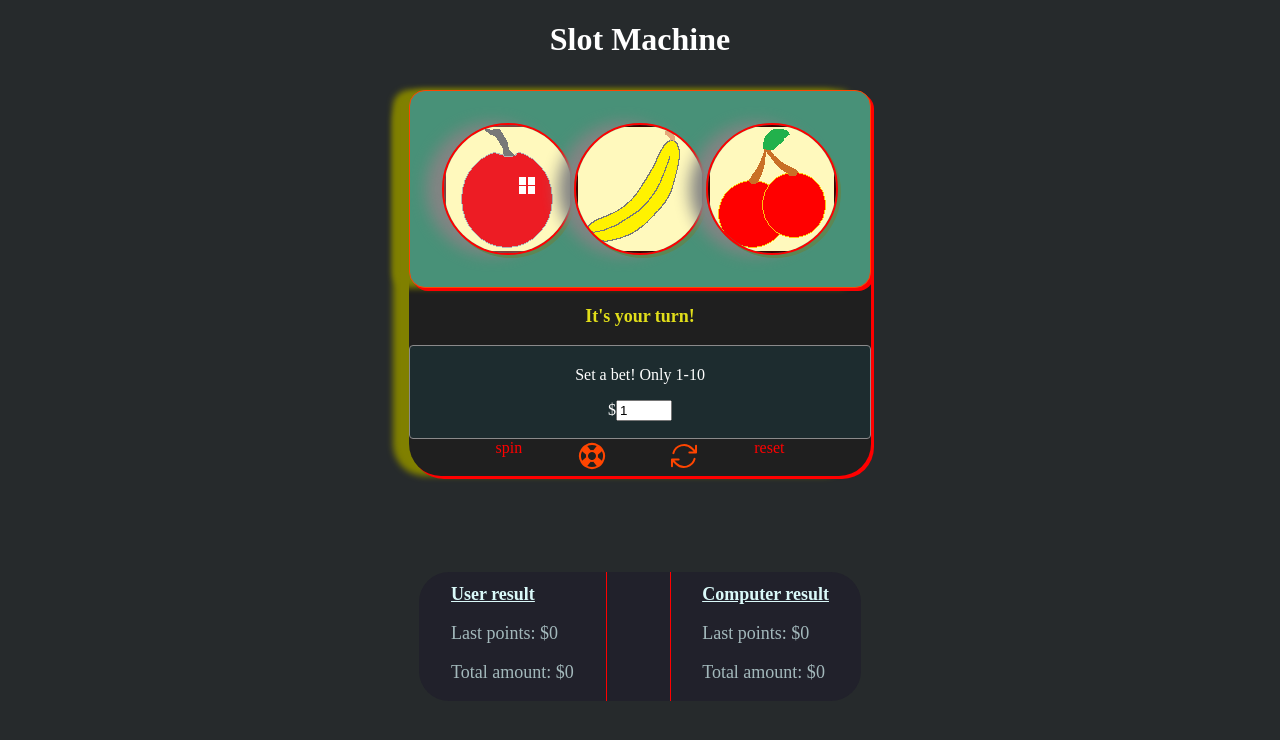
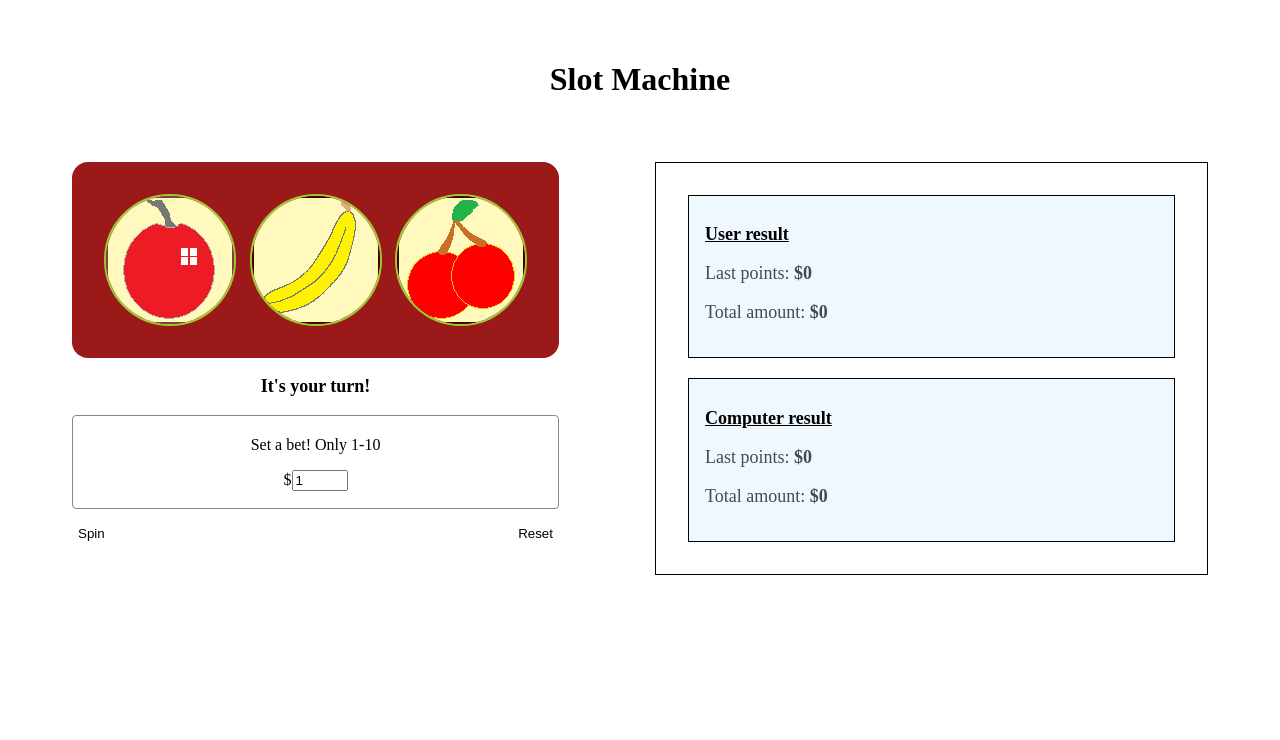
Before and after one commit to Okashe/slotmachine, a React (Create React App) app: page / in a window 1280 px wide. Shown: the top 740 px of the page. Built offline with nearby package versions, Linux system fonts and the light colour scheme.

Commit message:
update ui

```diff
--- a/package.json
+++ b/package.json
@@ -10,6 +10,7 @@
     "react": "^18.2.0",
     "react-dom": "^18.2.0",
     "react-scripts": "5.0.1",
+    "slotmachine": "file:",
     "web-vitals": "^2.1.4"
   },
   "scripts": {
--- a/src/App.js
+++ b/src/App.js
@@ -4,14 +4,10 @@ function App() {
   return (
     <div className="app">
       <header className="">
-
         <h1 className='title'>
            Slot Machine
         </h1>
-
       </header>
-
-
      <ImageView/>
     </div>
   );
--- a/src/components/imageview.jsx
+++ b/src/components/imageview.jsx
@@ -1,132 +1,80 @@
-
-import { useEffect, useState } from "react"
-import { fruits } from "../data/fruits"
-import {LifebuoyIcon } from "@heroicons/react/24/solid"
-import {ArrowPathIcon } from "@heroicons/react/24/solid"
-import '../index.css'
-
-
-// const DisplayImages = (fruits)=>{
-
-//     const IMAGE1 = []
-//     const IMAGE2 = []
-//     const IMAGE3 = []
-
-//     const rand1 = Math.floor(Math.random() * fruits.length);
-//     const rand2 = Math.floor(Math.random() * fruits.length);
-//     const rand3 = Math.floor(Math.random() * fruits.length);
-
-//     // Push random fruits into each array
-//     for (let i = 0; i < fruits.length; i++) {
-//         IMAGE1.push(fruits[(rand1 + i) % fruits.length]);
-//         IMAGE2.push(fruits[(rand2 + i) % fruits.length]);
-//         IMAGE3.push(fruits[(rand3 + i) % fruits.length]);
-//     }
-
-
-//     // Return the arrays of random fruits
-//     return [IMAGE1, IMAGE2, IMAGE3];
-// }
-// const randomFruitArrays = DisplayImages(fruits);
-// const [IMAGE1, IMAGE2, IMAGE3] = randomFruitArrays
-
-// const getRandomElement =(array)=>{
-//     const randomIndex = Math.floor(Math.random()* array.length)
-//     return array[randomIndex]
-// }
-// const randomImg1 = getRandomElement(IMAGE1)
-// const randomImg2 = getRandomElement(IMAGE2)
-// const randomImg3 = getRandomElement(IMAGE3)
-
-
-
-
-
+import { useEffect, useState } from "react";
+import { fruits } from "../data/fruits";
+import "../index.css";
 
 export default function Example() {
-
-    // const [bet, setBet] = useState(2)
-    // const [amount, setAmount] = useState(0)
-    // const [total , setTotal]  = useState(0)
-    // const [randomImages, setRandomImages] = useState({
-    //     IMAGE1: IMAGE1,
-    //     IMAGE2: IMAGE2,
-    //     IMAGE3: IMAGE3
-    // });
-
-    // const generateRandomImages = () => {
-    //         const [IMAGE1, IMAGE2, IMAGE3] = DisplayImages(fruits)
-    //         setRandomImages({ IMAGE1, IMAGE2, IMAGE3 })
-
-    // }
-    // const onSpin = () => {
-    //     generateRandomImages()
-
-    // }
-
-    // // Effect to calculate result when random images change
-    // useEffect(() => {
-    //     const getResult = () => {
-    //         let amountWon = 0;
-
-    //         // Check if specific images match
-    //         if (randomImages[0] === randomImages[1] && randomImages[1] === randomImages[2]) {
-    //             amountWon = bet * 3; // Win triple the bet amount
-    //         } else if (randomImages[0] === randomImages[1] || randomImages[0] === randomImages[2] || randomImages[1] === randomImages[2]) {
-    //             amountWon = bet * 2; // Win double the bet amount
-    //         }
-
-    //         setAmount(amountWon);
-    //         setTotal(prevTotal => prevTotal + amountWon);
-    //     };
-
-    //     getResult();
-    // }, [randomImages]);
-
   const images = fruits; // Assuming fruits is an array of image URLs
 
   const [bet, setBet] = useState(parseFloat(localStorage.getItem("bet")) || 1);
-    const [amountWon, setAmountWon] = useState(parseFloat(localStorage.getItem("amountWon"))||0);
-    const [totalWon, setTotalWon] = useState(parseFloat(localStorage.getItem("totalWon"))||0);
-    const [amountWonComputer, setAmountWonComputer] = useState(parseFloat(localStorage.getItem("amountWonComputer"))||0);
-    const [totalWonComputer, setTotalWonComputer] = useState(parseFloat(localStorage.getItem("totalWonComputer"))||0);
-    const [image1, setImage1] = useState(localStorage.getItem("image1")||images[0])
-    const [image2, setImage2] = useState(localStorage.getItem("image2")||images[1])
-    const [image3, setImage3] = useState(localStorage.getItem("image3")||images[2])
-    const [isSpinning, setIsSpinning] = useState('false');
-    const [info, setInfo] = useState('')
+  const [amountWon, setAmountWon] = useState(
+    parseFloat(localStorage.getItem("amountWon")) || 0
+  );
+  const [totalWon, setTotalWon] = useState(
+    parseFloat(localStorage.getItem("totalWon")) || 0
+  );
+  const [amountWonComputer, setAmountWonComputer] = useState(
+    parseFloat(localStorage.getItem("amountWonComputer")) || 0
+  );
+  const [totalWonComputer, setTotalWonComputer] = useState(
+    parseFloat(localStorage.getItem("totalWonComputer")) || 0
+  );
+
+  const [image1, setImage1] = useState(
+    localStorage.getItem("image1") || images[0]
+  );
+  const [image2, setImage2] = useState(
+    localStorage.getItem("image2") || images[1]
+  );
+  const [image3, setImage3] = useState(
+    localStorage.getItem("image3") || images[2]
+  );
+  const [isSpinning, setIsSpinning] = useState("false");
+  const [info, setInfo] = useState("");
   const [currentTurn, setCurrentTurn] = useState(() => {
-        const storedCurrentTurn = localStorage.getItem('currentTurn');
-        return storedCurrentTurn ? storedCurrentTurn : 'human';
+    const storedCurrentTurn = localStorage.getItem("currentTurn");
+    return storedCurrentTurn ? storedCurrentTurn : "human";
   });
   const [turnTeller, setTurnTeller] = useState(() => {
-      const storedTurnTeller = localStorage.getItem('turnTeller');
-      return storedTurnTeller ? storedTurnTeller : (currentTurn === 'human' ? "It's your turn!" : "It's computer's turn!");
+    const storedTurnTeller = localStorage.getItem("turnTeller");
+    return storedTurnTeller
+      ? storedTurnTeller
+      : currentTurn === "human"
+      ? "It's your turn!"
+      : "It's computer's turn!";
   });
-    const [winner , setWinner]=useState('')
-
+  const [winner, setWinner] = useState("");
 
   useEffect(() => {
     localStorage.setItem("bet", bet.toString());
-        localStorage.setItem("amountWon", amountWon.toString())
+    localStorage.setItem("amountWon", amountWon.toString());
     localStorage.setItem("totalWon", totalWon.toString());
-        localStorage.setItem("image1",image1)
-        localStorage.setItem("image2",image2)
-        localStorage.setItem("image3",image3)
-        localStorage.setItem('amountWonComputer', amountWonComputer.toString())
-        localStorage.setItem('totalWonComputer', totalWonComputer.toString())
-        localStorage.setItem('currentTurn', currentTurn)
-        localStorage.setItem('turnTeller',turnTeller)
-      }, [bet,amountWon, totalWon, image1, image2,image3,amountWonComputer,totalWonComputer,currentTurn,turnTeller]);
+    localStorage.setItem("image1", image1);
+    localStorage.setItem("image2", image2);
+    localStorage.setItem("image3", image3);
+    localStorage.setItem("amountWonComputer", amountWonComputer.toString());
+    localStorage.setItem("totalWonComputer", totalWonComputer.toString());
+    localStorage.setItem("currentTurn", currentTurn);
+    localStorage.setItem("turnTeller", turnTeller);
+  }, [
+    bet,
+    amountWon,
+    totalWon,
+    image1,
+    image2,
+    image3,
+    amountWonComputer,
+    totalWonComputer,
+    currentTurn,
+    turnTeller,
+  ]);
 
   const spin = () => {
-        if(bet===0){
-           const message =  "You've to bet before you can spin!"
-           setInfo(message)
-        }else{
-            setInfo('')
+    if (bet === 0) {
+      const message = "You've to bet before you can spin!";
+      setInfo(message);
+    } else {
+      setInfo("");
       setIsSpinning(true);
-
 
       const randomIndex = () => Math.floor(Math.random() * images.length);
 
@@ -145,7 +93,7 @@ import '../index.css'
 
       let amountWon = 0;
 
-            if (image1=== image2 && image1 === image3) {
+      if (image1 === image2 && image1 === image3) {
         amountWon = 3 * bet;
       } else if (image1 === image2 || image1 === image3 || image2 === image3) {
         amountWon = 2 * bet;
@@ -154,53 +102,37 @@ import '../index.css'
       setAmountWon(amountWon);
       setTotalWon(totalWon + amountWon);
 
-            setCurrentTurn('computer')
+      setCurrentTurn("computer");
       // Stop spinning after a delay (adjust as needed)
       setTimeout(() => {
         setIsSpinning(false);
       }, 3000);
-            setTimeout(()=>{
-              setTurnTeller('It\'s computer\'s turn!')
-            },1000)
+      setTimeout(() => {
+        setTurnTeller("It's computer's turn!");
+      }, 1000);
     }
   };
 
-   const reset =()=>{
-    setBet(1)
-    setAmountWon(0)
-    setTotalWon(0)
-    setAmountWonComputer(0)
-    setTotalWonComputer(0)
-    setImage1(images[0])
-    setImage2(images[1])
-    setImage3(images[2])
-    setIsSpinning(false)
-    setInfo('')
-    setTurnTeller('You start the game. bet & Spin!')
-    setCurrentTurn('human')
-   }
+  const reset = () => {
+    setBet(1);
+    setAmountWon(0);
+    setTotalWon(0);
+    setAmountWonComputer(0);
+    setTotalWonComputer(0);
+    setImage1(images[0]);
+    setImage2(images[1]);
+    setImage3(images[2]);
+    setIsSpinning(false);
+    setInfo("");
+    setTurnTeller("You start the game. bet & Spin!");
+    setCurrentTurn("human");
+  };
 
   const computerTurn = () => {
-    // setCompTurn(true)
-    // Implement logic for the computer's turn here
-    // For example, make a random bet and simulate the spinning animation
-    // const maxBet = 10;
-    // // Generate a random bet amount for the computer
-    // const randomBet = Math.floor(Math.random()* maxBet)+ 1 // Assuming maxBet is the maximum bet amount
-
-    // Set the bet amount for the computer
-    // setBet(randomBet);
-
-    // Trigger spinning animation for the computer's turn
-
-
-    setInfo('')
+    setInfo("");
 
     // Simulate spinning animation for a certain duration
     setTimeout(() => {
-
-
-
       // Generate random images for the result of the spin
       const randomIndex = () => Math.floor(Math.random() * images.length);
       const index1 = randomIndex();
@@ -210,9 +142,9 @@ import '../index.css'
       const image2 = images[index2];
       const image3 = images[index3];
 
-        setTimeout(()=>{
+      setTimeout(() => {
         setIsSpinning(true);
-        },50)
+      }, 50);
 
       // Update the displayed images
       setImage1(image1);
@@ -227,113 +159,110 @@ import '../index.css'
         amountWonComputer = 2 * bet;
       }
 
-        setAmountWonComputer(amountWonComputer)
+      setAmountWonComputer(amountWonComputer);
       // Update total amount won for the computer's turn
       setTotalWonComputer(totalWonComputer + amountWonComputer);
 
       // After the computer's turn, switch back to human's turn
-        setCurrentTurn('human');
-
+      setCurrentTurn("human");
 
       // Stop spinning animation
       // setIsSpinning(false);
 
-
-
-        setTimeout(()=>{
+      setTimeout(() => {
         setIsSpinning(false);
-          setTurnTeller('It\'s your turn!')
-        },1000)
-
-
+        setTurnTeller("It's your turn!");
+      }, 1000);
     }, 3000); // Adjust the duration of the spinning animation as needed
-
   };
   useEffect(() => {
     // Check if it's the computer's turn
-    if (currentTurn === 'computer') {
+    if (currentTurn === "computer") {
       // Execute the computer's turn
       computerTurn();
+    }
+  }, [currentTurn]);
 
-    }
-} ,[currentTurn]);
+  useEffect(() => {
+    declareWinner();
+  });
 
-useEffect(()=>{
-   declareWinner()
-
-})
-
-const declareWinner =()=>{
-  let winInfo=''
-  if( totalWonComputer>=100&&totalWon<totalWonComputer){
-    winInfo='Computer Won!'
-    setTotalWonComputer(100)
-
-  }else if(totalWon >= 100 && totalWonComputer < totalWon){
-    winInfo='User won!'
-    setTotalWon(100)
-
-
+  const declareWinner = () => {
+    let winInfo = "";
+    if (totalWonComputer >= 100 && totalWon < totalWonComputer) {
+      winInfo = "Computer Won!";
+      setTotalWonComputer(100);
+    } else if (totalWon >= 100 && totalWonComputer < totalWon) {
+      winInfo = "User won!";
+      setTotalWon(100);
     }
 
-  setWinner(winInfo)
-  setTimeout(()=>{
-    setIsSpinning(false)
-  },5000)
-
-
-}
-
+    setWinner(winInfo);
+    setTimeout(() => {
+      setIsSpinning(false);
+    }, 5000);
+  };
 
   return (
     <div className="container">
       <div className="game">
         <div className="images">
-            {/* <img className="" src={getRandomElement(randomImages.IMAGE1)} alt="Random Image 1" />
-            <img src={getRandomElement(randomImages.IMAGE2)} alt="Random Image 2" />
-            <img src={getRandomElement(randomImages.IMAGE3)} alt="Random Image 3" /> */}
-            <img className={`imgOne ${isSpinning ? "spin" : ""}`} src={image1} alt="" />
-            <img className={`imageTwo ${isSpinning ? "spin" : ""}`} src={image2} alt="" />
-            <img className={`imageThree ${isSpinning ? "spin" : ""}`} src={image3} alt="" />
+          <img
+            className={`imgOne ${isSpinning ? "spin" : ""}`}
+            src={image1}
+            alt=""
+          />
+          <img
+            className={`imageTwo ${isSpinning ? "spin" : ""}`}
+            src={image2}
+            alt=""
+          />
+          <img
+            className={`imageThree ${isSpinning ? "spin" : ""}`}
+            src={image3}
+            alt=""
+          />
         </div>
         <div>
-         <p className="turn">{winner===''?turnTeller:'Game Over! Reset to replay'}</p>
+          <p className="turn">
+            {winner === "" ? turnTeller : "Game Over! Reset to replay"}
+          </p>
         </div>
 
         {/* Input for bet amount */}
         <div className="input">
           <p>Set a bet! Only 1-10</p>
-         $<input
-
+          $
+          <input
             type="number"
             max={10}
             min={1}
             value={bet}
             onChange={(e) => {
               const value = parseFloat(e.target.value);
-                  if (value !== 0&&value<=10) {
+              if (value !== 0 && value <= 10) {
                 setBet(value);
               }
             }}
-                readOnly={currentTurn === 'computer' || winner !== ''}
-                disabled={currentTurn==='computer'||winner!==''}
+            readOnly={currentTurn === "computer" || winner !== ""}
+            disabled={currentTurn === "computer" || winner !== ""}
           />
           <p className="info">{info}</p>
         </div>
 
-        <div className="btn-action">spin <button
-              className={`spin-button ${currentTurn === 'human'? 'active':''}`}
-              onClick={currentTurn === 'human' ? spin : null}
-              disabled={currentTurn === 'computer'||winner!==''}
+        <div className="btn-action">
+          <button
+            className={`spin-button ${currentTurn === "human" ? "active" : ""}`}
+            onClick={currentTurn === "human" ? spin : null}
+            disabled={currentTurn === "computer" || winner !== ""}
           >
-           <LifebuoyIcon color="orangered" className="spin-icon" />
+            Spin
           </button>
-
-            <button className="spin-button" onClick={reset} >
-                <ArrowPathIcon color="orangered" className="spin-icon"/>
-            </button>reset
+          <button className="spin-button" onClick={reset}>
+            Reset
+          </button>
+          {/* reset */}
         </div>
-
       </div>
 
       <div className="resultDisplay">
@@ -341,33 +270,30 @@ return (
           <div className="result-container">
             <h1>User result</h1>
             <p className="result">
-                      Last points:  ${amountWon}
+              Last points: <span className="result-points">${amountWon}</span>
             </p>
             <p className="result">
-                      Total amount:  ${totalWon}
+              Total amount: <span className="result-points">${totalWon}</span>
             </p>
+          </div>
 
+          <div className="declare">
+            <p className={winner !== "" && "win"}>{winner}</p>
           </div>
-              <div className="divline"></div>
-              <div className="declare">
-                 <p className={winner!==''&&'win'}>{winner}</p>
-              </div>
-              <div className="divline"></div>
 
           <div className="result-container">
             <h1>Computer result</h1>
             <p className="result">
-                      Last points:  ${amountWonComputer}
+              Last points:{" "}
+              <span className="result-points">${amountWonComputer}</span>
             </p>
             <p className="result">
-                      Total amount:  ${totalWonComputer}
+              Total amount:{" "}
+              <span className="result-points">${totalWonComputer}</span>
             </p>
-
           </div>
         </div>
-
-
       </div>
     </div>
-    )
+  );
 }
--- a/src/index.css
+++ b/src/index.css
@@ -11,9 +11,7 @@
   box-sizing: border-box;
 }
 body{
-   background-color: rgb(38, 42, 44);
-   color:white;
-
+  padding: 2rem;
 }
 .html{
   font-size: 1.125rem;
@@ -26,15 +24,12 @@ body{
   justify-content: space-between;
   gap: 20;
   border-radius: 1rem;
-  background-color: rgb(72, 145, 120);
+  background-color: rgb(156, 25, 25);
   padding: 2rem;
-  border: 1px solid orangered;
-  box-shadow: 3px 3px red, -1em 0 .4em olive;
 }
 .images img{
  border-radius: 50%;
- border: 2px solid red;
- box-shadow: 3px 3px rgb(93, 135, 84), -1em 0 1em rgb(132, 132, 132);
+ border: 2px solid yellowgreen;
 }
 
 .title{
@@ -43,76 +38,68 @@ body{
 }
 .container{
   display: flex;
-  flex-direction:column;
   justify-content: center;
-  align-items: center;
+  align-items: start;
+  flex-wrap: wrap;
   gap: 6rem;
-  margin-top: 0;
+  padding: 2rem;
 }
+
 .game{
-  background-color: rgb(31, 31, 31);
 border-radius: 2rem;
-margin-bottom: 0;
-box-shadow: 3px 3px red, -1em 0 .4em olive;
+flex:1;
 }
 
 .info{
-  color: red;
   font-size: .8rem;
 }
 .spin-button{
   border: none;
-  border-radius: 50%;
+  cursor: pointer;
   background-color: transparent;
-  box-shadow:inset;
 }
 .spin-button:active{
-  animation: spin .1s linear backwards reverse infinite;
+  animation: spin .1s linear  infinite;
 }
 .btn-action{
   display: flex;
   flex-direction: row;
-  justify-content: center;
-  gap:3rem;
-  color:red;
+  justify-content: space-between;
+  margin-top: 1rem;
 }
 
 .resultDisplay{
-  display: flex;
-  flex-direction: row;
-  justify-content: space-between;
-  background-color: rgb(33, 33, 43);
-  border-radius: 30px;
-  gap:5rem;
-  padding: 0 2rem;
-  margin-top: 0;
+  gap:2rem;
+  flex:1;
+  padding: 2rem;
   margin-bottom: 0;
-  color:rgb(218, 249, 249);
+  border:1px solid black;
   align-items: center;
+  width:100%;
+  height:100%;
 }
 .result{
   font-size: 1.125rem;
   opacity: .7;
 }
+.result-container{
+  padding:1rem;
+  border: 1px solid black;
+  background-color: aliceblue;
+}
 .result-container h1{
   text-decoration: underline ;
   font-size: large;
 }
-.calculation{
-  display: flex;
-  justify-content: space-between;
-  gap: 30;
+.result-points{
+ font-weight: bold;
 }
-@media  screen and (max-width:768px) {
+
+@media screen and (max-width:768px) {
     .resultDisplay{
       padding: 1.2rem;
-      min-width: 80vw;
-      align-items: center;
+      width:100%;
       justify-content: center;
-    }
-
-    .calculation{
-      flex-direction: column;
     }
 
     .win{
@@ -126,10 +113,17 @@ box-shadow: 3px 3px red, -1em 0 .4em olive;
     margin-top: 2rem;
    }
 }
+@media screen and (max-width:368px) {
+
+  .calculation{
+    flex-direction: column;
+  }
+
+}
 .divline{
   height: auto;
   width: .2px;
-  background-color: rgb(255, 0, 0);
+  background-color: rgb(48, 47, 47);
   margin: 0 2rem;
 }
 .spin{
@@ -146,32 +140,28 @@ box-shadow: 3px 3px red, -1em 0 .4em olive;
   font-size: 1rem;
   font-family: inherit;
   padding: 0.25em 0.5em;
-  background-color: #1d2c2f;
   border: 1px solid var(--input-border);
   border-radius: 4px;
 }
-.input p{
 
-}
 .declare{
   display: inline-block;
   align-items: center;
 }
 .turn{
-  color: rgb(225, 222, 26);
   text-align: center;
   font-size: 1.125rem;
   font-weight: bold;
 }
 .win{
-  color:rgb(255, 249, 249);
+  /* color:rgb(255, 249, 249); */
   padding: 1.5rem;
   margin: 0;
   border-radius: 1rem;
   transition:all 1s  ease-in;
   font-size: 1.35rem;
   font-weight: 700;
-  box-shadow: 3px 3px red, -.8em 0 2em rgb(129, 155, 180);
+  /* box-shadow: 3px 3px red, -.8em 0 2em rgb(129, 155, 180); */
 }
 
 @keyframes spin {
```
Also changed, not shown: 1 other file (tests, documents, lock files or other folders). Lines whose indentation alone changed are shown as unchanged.
